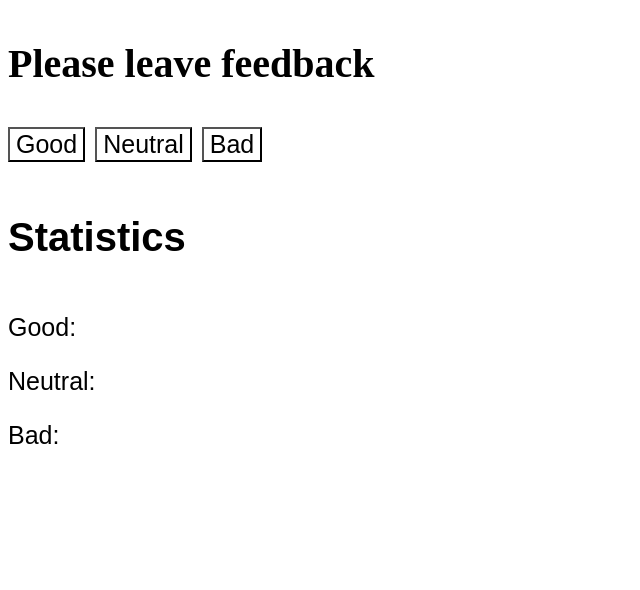
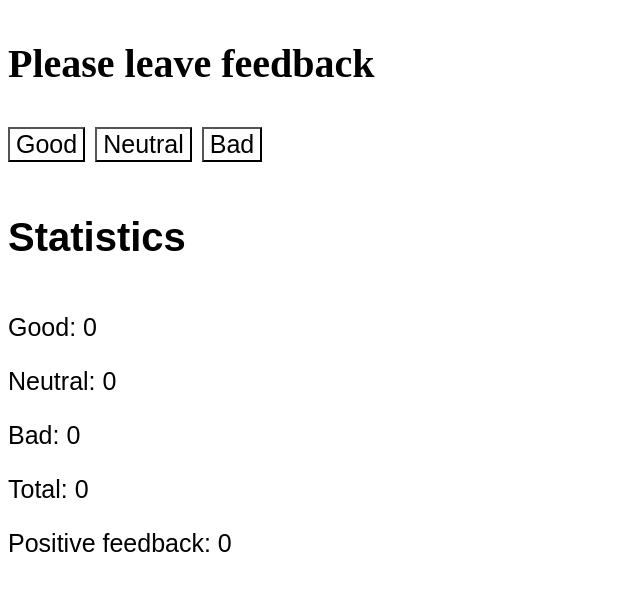
Before and after one commit to OllBond/goit-react-hw-02-feedback, a React (Create React App) app: page / in a window 1280 px wide. Shown: the top 590 px of the page, without its empty margins (0-640 px from the left). Built offline with nearby package versions, Linux system fonts and the light colour scheme.

Commit message:
update Feedback.jsx

```diff
--- a/src/modules/Feedback/Feedback.jsx
+++ b/src/modules/Feedback/Feedback.jsx
@@ -2,20 +2,73 @@ import { Component } from 'react';
 import css from './feedback.module.css';
 
 class Feedback extends Component {
+  state = {
+    good: 0,
+    neutral: 0,
+    bad: 0,
+  };
+  countTotalFeedback() {
+    // деструктуризація об'єкту state
+    const { good, neutral, bad } = this.state;
+    const total = good + neutral + bad;
+    return total;
+  }
+  countPositiveFeedbackPercentage(propName) {
+    const total = this.countTotalFeedback();
+    if (!total) {
+      return 0;
+    }
+    // this.state.good
+    const value = this.state[propName];
+    // toFixed округлення 2 значення після коми
+    const result = ((value / total) * 100).toFixed(2);
+    // toFixed повертає строку - тому Number
+    return Number(result);
+  }
+  //   name - це good, neutral, bad
+  leaveFeedback(name) {
+    // якщо нове значення залежить від попереднього - передається call-back
+    this.setState(prevState => {
+      // вираховувані властивості об'єкта
+      return { [name]: prevState[name] + 1 };
+    });
+  }
   render() {
+    const total = this.countTotalFeedback();
+    const positiveFeedback = this.countPositiveFeedbackPercentage('good');
+    const { good, neutral, bad } = this.state;
     return (
       <div>
         <h3 className={css.titleFeedback}>Please leave feedback</h3>
         <div className={css.btnWrapper}>
-          <button className={css.btnFeedback}>Good</button>
-          <button className={css.btnFeedback}>Neutral</button>
-          <button className={css.btnFeedback}>Bad</button>
+          <button
+            className={css.btnFeedback}
+            onClick={() => this.leaveFeedback('good')}
+          >
+            Good
+          </button>
+          <button
+            className={css.btnFeedback}
+            onClick={() => this.leaveFeedback('neutral')}
+          >
+            Neutral
+          </button>
+          <button
+            className={css.btnFeedback}
+            onClick={() => this.leaveFeedback('bad')}
+          >
+            Bad
+          </button>
         </div>
         <div>
           <h4 className={css.titleStatistics}>Statistics</h4>
-          <p className={css.parFeedback}>Good: </p>
-          <p className={css.parFeedback}>Neutral: </p>
-          <p className={css.parFeedback}>Bad: </p>
+          <p className={css.parFeedback}>Good: {good}</p>
+          <p className={css.parFeedback}>Neutral: {neutral}</p>
+          <p className={css.parFeedback}>Bad: {bad}</p>
+          <p className={css.parFeedback}>Total: {total}</p>
+          <p className={css.parFeedback}>
+            Positive feedback: {positiveFeedback}
+          </p>
         </div>
       </div>
     );
```
